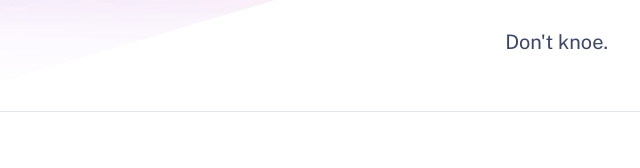
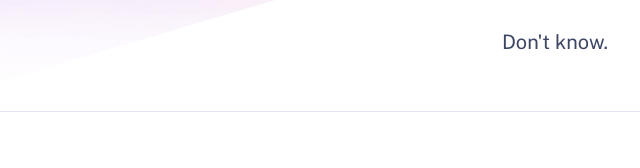
Before and after one commit to Megumiiiiii/porto-astro, an Astro site: page /work/anywhere in a window 1280 px wide. Shown: the part 299-467 px from the top of the page, 640-1280 px from the left. Built offline with nearby package versions, Linux system fonts and the light colour scheme; Astro itself is replaced by a stand-in of ours.

Commit message:
AAAAAAAAAAAAAAAA

```diff
--- a/src/content/work/anywhere.md
+++ b/src/content/work/anywhere.md
@@ -4,7 +4,7 @@ publishDate: 2022-07-14 00:00:00
 img: /assets/miku.jpg
 img_alt: Dead Man's Switch
 description: |
-  Don't knoe.
+  Don't know.
 tags:
   - Nothing
 ---
```
